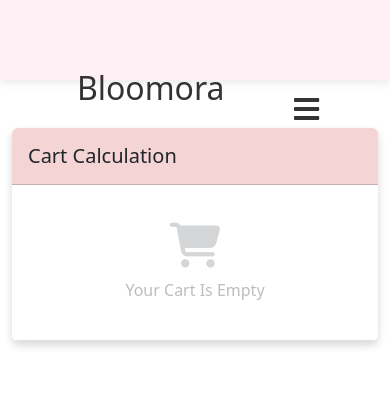
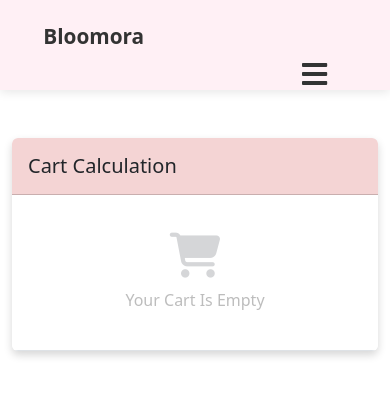
Before and after one commit to ayaSaleh717/fullstac-flower_shop, a React (Create React App) app in the folder client/: page /#/cart in a window 390 px wide. Shown: the top 396 px of the page. Built offline with nearby package versions, Linux system fonts and the light colour scheme; sample sign-in values are in the browser's storage.

Commit message:
first add

```diff
--- a/client/src/component/Header/StickyNavbar.css
+++ b/client/src/component/Header/StickyNavbar.css
@@ -40,22 +40,42 @@
   display: flex;
   justify-content: space-between;
   align-items: center;
+  height: 80px;
+  z-index: 1;
   width: 100%;
-  max-width: 1200px;
-  padding: 0 1.5rem;
+  max-width: 1300px;
   margin: 0 auto;
+  padding: 0 15px;
   position: relative;
 }
 
 .navbar-logo {
   color: #333;
   justify-self: start;
+  margin: 0 20px;
   cursor: pointer;
   text-decoration: none;
-  font-size: 2rem;
+  font-size: 1.5rem;
+  font-weight: bold;
   display: flex;
   align-items: center;
-  margin-left: 24px;
+  white-space: nowrap;
+  transition: all 0.3s ease;
+}
+
+/* Responsive logo sizing */
+@media screen and (max-width: 768px) {
+  .navbar-logo {
+    font-size: 1.3rem;
+    margin: 0 10px;
+  }
+}
+
+@media screen and (max-width: 480px) {
+  .navbar-logo {
+    font-size: 1.1rem;
+    margin: 0 5px;
+  }
 }
 
 .nav-menu {
@@ -99,6 +119,8 @@
   padding: 0.5rem;
   z-index: 1001;
   transition: all 0.3s ease;
+  margin-left: auto; /* Push to the right */
+  order: 2; /* Ensure it stays on the right */
 }
 
 .menu-icon:hover {
@@ -115,13 +137,23 @@
 }
 
 /* Responsive Styles */
-@media screen and (max-width: 992px) {
+@media screen and (max-width: 960px) {
   .navbar {
-    padding: 0.5rem 1rem;
+    padding: 0.3rem 0.5rem;
   }
 
   .navbar-container {
-    padding: 0 1rem;
+    padding: 0 0.5rem;
+    justify-content: space-between; /* Ensure proper spacing */
+  }
+
+  .menu-icon {
+    display: block;
+  }
+
+  .navbar-logo {
+    font-size: 1.3rem;
+    margin: 0 10px;
   }
 
   .nav-menu {
```
